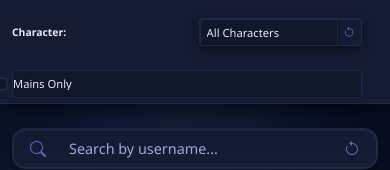
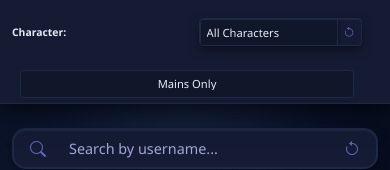
Before and after one commit to jordanx8/LAFGC_SF6_Tracker, a React (Vite) app in the folder sf6-tracker/: page / in a window 390 px wide. Shown: the part 133-303 px from the top of the page. Built offline with nearby package versions, Linux system fonts and the light colour scheme.

Commit message:
mobile view button

```diff
--- a/sf6-tracker/src/styles.css
+++ b/sf6-tracker/src/styles.css
@@ -550,6 +550,40 @@ img.platform-icon:hover {
     .controls-card .col-auto:nth-child(5) {
         grid-column: span 2;
         justify-content: center;
+        padding: 0 1rem;
+    }
+
+    /* Make Mains Only look like a toggle button on mobile */
+    .controls-card .col-auto:nth-child(5) .form-check {
+        justify-content: center;
+        width: 100%;
+        cursor: pointer;
+    }
+
+    .controls-card .col-auto:nth-child(5) .form-check-input {
+        display: none;
+    }
+
+    .controls-card .col-auto:nth-child(5) .form-check-label {
+        justify-content: center;
+        text-align: center;
+        width: 100%;
+        cursor: pointer;
+    }
+
+    .controls-card .col-auto:nth-child(5) .form-check:has(input:checked) {
+        background: var(--accent-primary);
+        border-color: var(--accent-primary);
+        color: white;
+    }
+
+    .controls-card .col-auto:nth-child(5) .form-check:has(input:checked) .form-check-label {
+        color: white;
+    }
+
+    .controls-card .col-auto:nth-child(5) .form-check:has(input:checked):hover {
+        background: var(--accent-secondary);
+        border-color: var(--accent-secondary);
     }
 
     /* Masters Only checkbox stays in single column */
```
